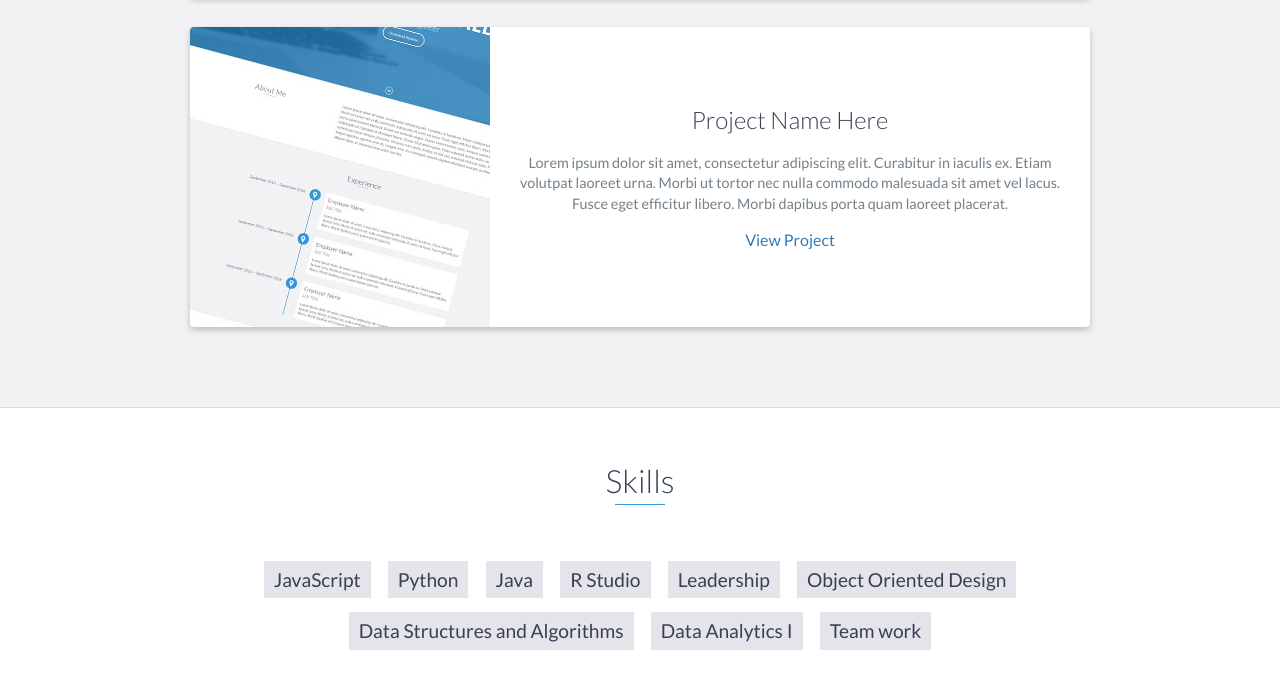
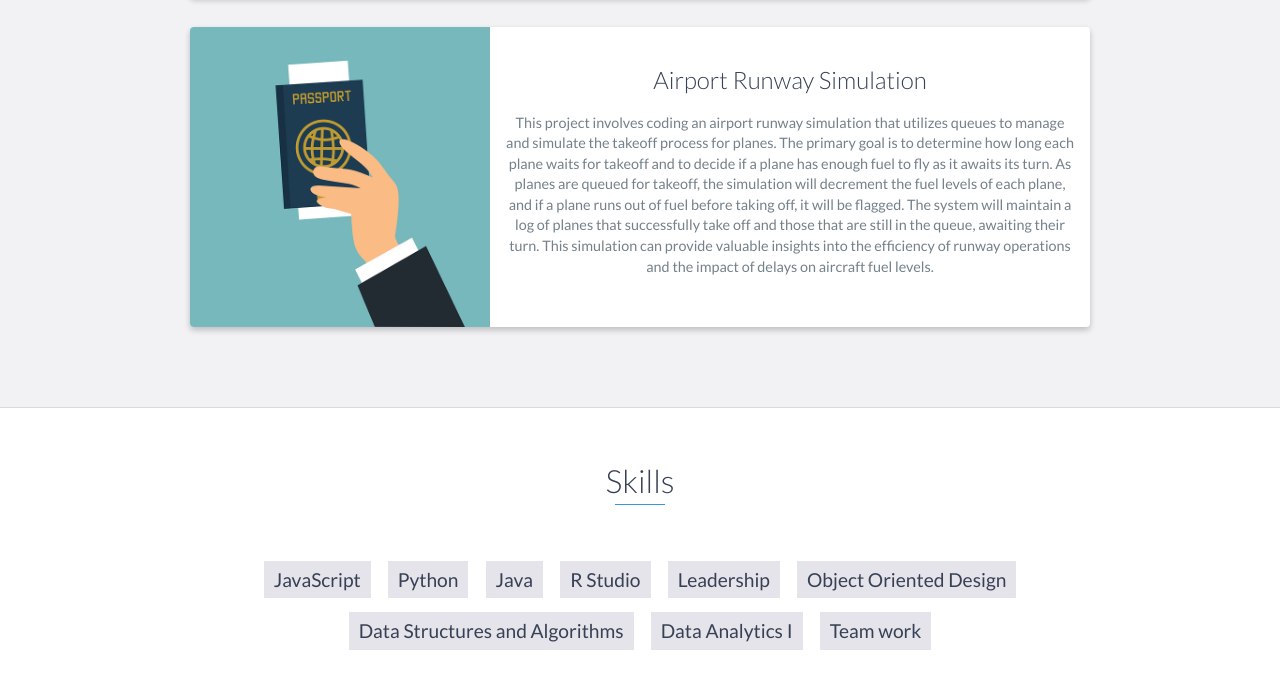
Before and after one commit to dschober02/dschober02.io, a website: page index.html in a window 1280 px wide. Shown: the part 3424-4120 px from the top of the page. Drawn offline with nearby package versions, Linux system fonts and the light colour scheme.

Commit message:
Final fix

```diff
--- a/index.html
+++ b/index.html
@@ -218,15 +218,22 @@
 
                 <div class="project shadow-large">
                     <div class="project-image">
-                        <img src="images/project.jpg"/>
+                        <img src="images/passport.png" style="width: 300px" alt="Cartoon of a passport"/>
                     </div>
                     <!-- End .project-image -->
                     <div class="project-info">
-                        <h3>Project Name Here</h3>
+                        <h3>Airport Runway Simulation</h3>
                         <p>
-                            Lorem ipsum dolor sit amet, consectetur adipiscing elit. Curabitur in iaculis ex. Etiam volutpat laoreet urna. Morbi ut tortor nec nulla commodo malesuada sit amet vel lacus. Fusce eget efficitur libero. Morbi dapibus porta quam laoreet placerat.
+                            This project involves coding an airport runway simulation that utilizes queues to manage
+                            and simulate the takeoff process for planes. The primary goal is to determine how long each
+                            plane waits for takeoff and to decide if a plane has enough fuel to fly as it awaits its
+                            turn. As planes are queued for takeoff, the simulation will decrement the fuel levels of
+                            each plane, and if a plane runs out of fuel before taking off, it will be flagged. The
+                            system will maintain a log of planes that successfully take off and those that are still
+                            in the queue, awaiting their turn. This simulation can provide valuable insights into the
+                            efficiency of runway operations and the impact of delays on aircraft fuel levels.
                         </p>
-                        <a href="#">View Project</a>
+<!--                        <a href="#">View Project</a>-->
                     </div>
                     <!-- End .project-info -->
                 </div>
```
Also changed, not shown: images/pantry.jpg (added), images/passport.png (added), 1 other file.
